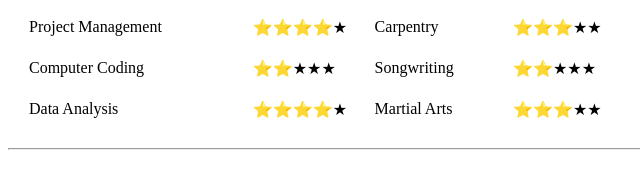
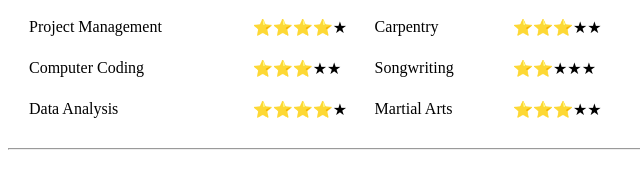
Before and after one commit to GuitarWizard/cv, a plain HTML site: page index.html in a window 1280 px wide. Shown: the part 847-1036 px from the top of the page, 0-640 px from the left. Drawn offline with Linux system fonts and the light colour scheme.

Commit message:
Update index.html
Altered coding exp level

```diff
--- a/index.html
+++ b/index.html
@@ -70,7 +70,7 @@
   </tr>
   <tr>
     <td>Computer Coding</td>
-    <td>⭐⭐★★★</td>
+    <td>⭐⭐⭐★★</td>
     <td>Songwriting</td>
     <td>⭐⭐★★★</td>
   </tr>
```
